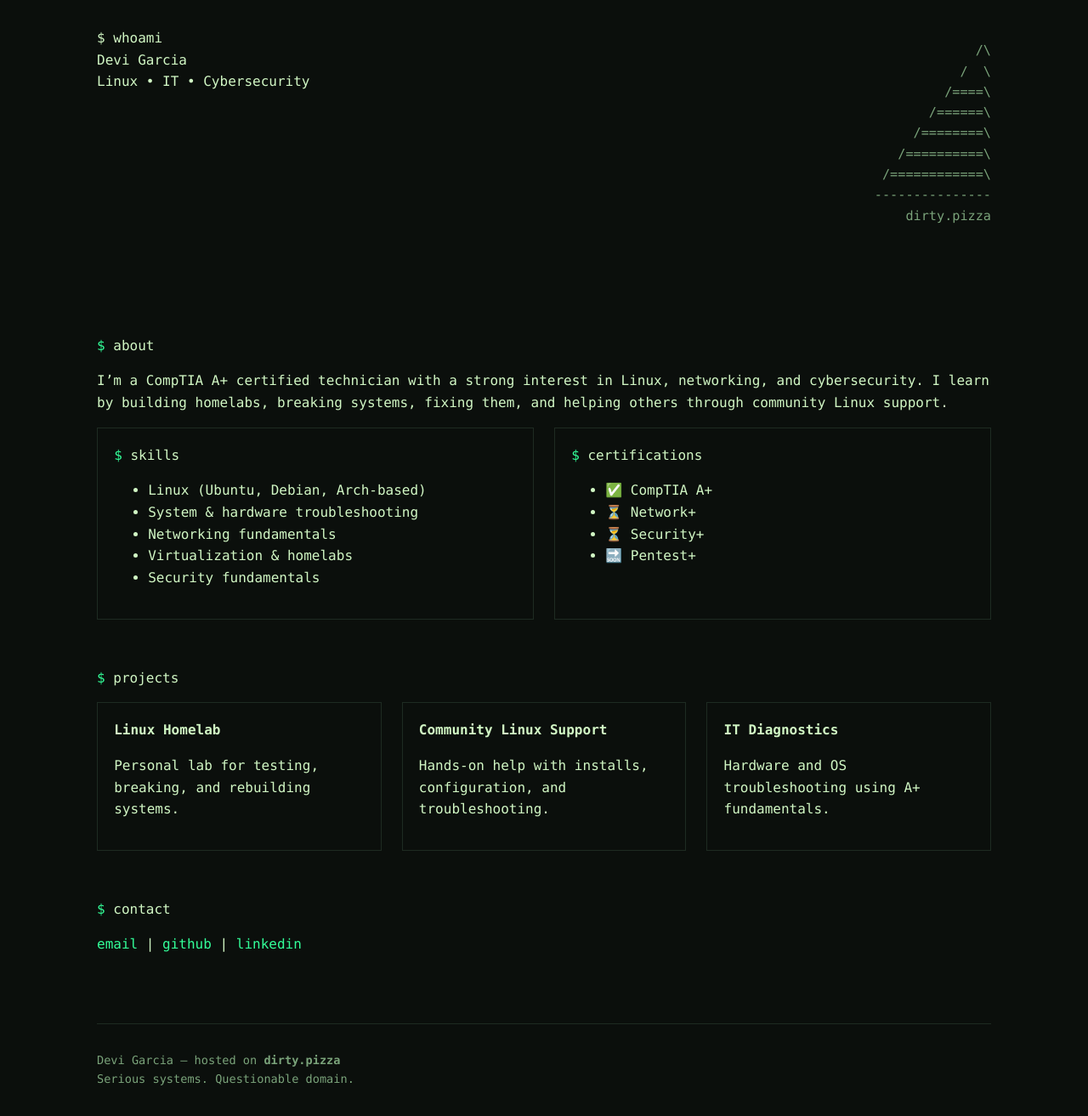
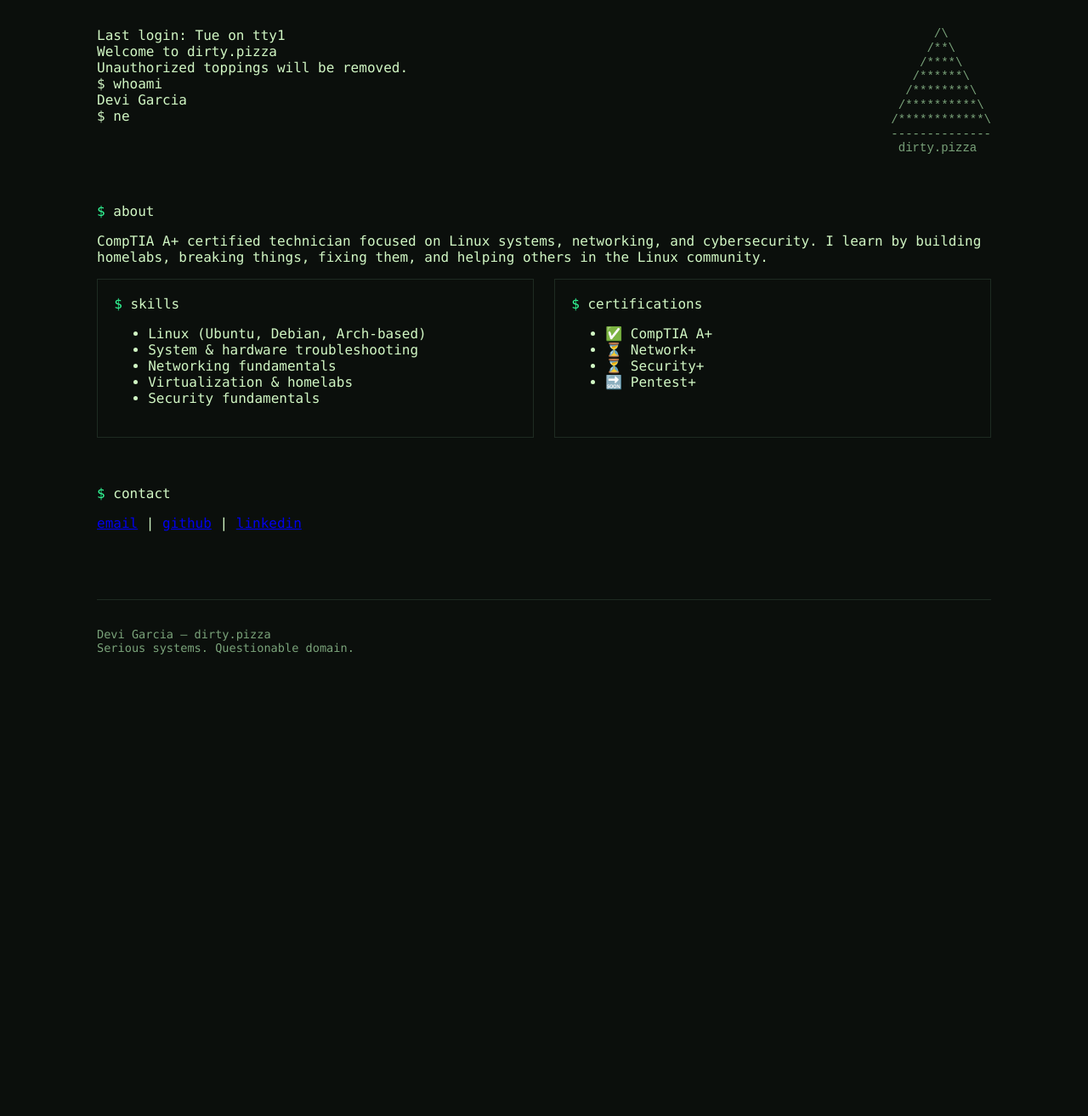
Before and after one commit to Deoxizn/deoxizn.github.io, a Jekyll site: the page index.html, which Jekyll copies as it is, in a window 1280 px wide. Shown: the whole page at 85% size. Built offline with Jekyll 4.4.1, drawn with Linux system fonts in a browser that asks for light colours; after the commit the page ends 900 px from its top, so only the background shows below that.

Commit message:
v4 with fixes

```diff
--- a/index.html
+++ b/index.html
@@ -11,7 +11,6 @@
                 --text: #d1f7c4;
                 --muted: #7aa37a;
                 --accent: #33ff99;
-                --border: #1e2b22;
             }
 
             * {
@@ -24,16 +23,6 @@
                 color: var(--text);
                 font-family:
                     ui-monospace, SFMono-Regular, Menlo, Consolas, monospace;
-                line-height: 1.6;
-            }
-
-            a {
-                color: var(--accent);
-                text-decoration: none;
-            }
-
-            a:hover {
-                text-decoration: underline;
             }
 
             .container {
@@ -42,15 +31,14 @@
                 padding: 2rem 1.5rem;
             }
 
-            /* HEADER */
             header {
                 display: grid;
                 grid-template-columns: 1fr auto;
                 gap: 2rem;
                 align-items: start;
-                margin-bottom: 4rem;
             }
 
+            /* TERMINAL */
             .terminal-line {
                 white-space: pre-wrap;
             }
@@ -62,9 +50,10 @@
             .cursor {
                 display: inline-block;
                 width: 10px;
+                height: 1em;
                 background: var(--accent);
-                margin-left: 2px;
                 animation: blink 1s steps(1) infinite;
+                margin-left: 4px;
             }
 
             @keyframes blink {
@@ -73,38 +62,18 @@
                 }
             }
 
-            h1 {
-                font-size: 1.8rem;
-                margin: 0.5rem 0 0;
+            /* ASCII */
+            .ascii-wrapper {
+                display: block;
             }
 
-            h2 {
-                font-size: 1rem;
-                font-weight: normal;
+            .ascii {
+                font-size: 14px;
+                line-height: 1.2;
+                white-space: pre;
+                margin: 0;
+                padding: 0;
                 color: var(--muted);
-                margin: 0.2rem 0 1.5rem;
-            }
-
-            .tagline {
-                max-width: 600px;
-                margin-top: 1.2rem;
-            }
-
-            .links {
-                margin-top: 1.5rem;
-            }
-
-            .links a {
-                margin-right: 1.2rem;
-            }
-
-            /* ASCII PIZZA */
-            .ascii {
-                color: var(--muted);
-                font-family:
-                    ui-monospace, SFMono-Regular, Menlo, Consolas, monospace;
-                font-size: 0.95rem;
-                text-align: right;
             }
 
             /* SECTIONS */
@@ -125,14 +94,14 @@
             }
 
             .box {
-                border: 1px solid var(--border);
+                border: 1px solid #1e2b22;
                 padding: 1.2rem;
             }
 
             footer {
                 margin-top: 5rem;
                 padding-top: 2rem;
-                border-top: 1px solid var(--border);
+                border-top: 1px solid #1e2b22;
                 color: var(--muted);
                 font-size: 0.85rem;
             }
@@ -142,8 +111,7 @@
                 header {
                     grid-template-columns: 1fr;
                 }
-                .ascii {
-                    text-align: left;
+                .ascii-wrapper {
                     margin-top: 2rem;
                 }
             }
@@ -152,36 +120,35 @@
 
     <body>
         <div class="container">
-            <!-- HEADER -->
             <header>
                 <div id="terminal"></div>
 
-                <pre class="ascii">
-                    /\
-                   /  \
-                  /====\
-                 /======\
-                /========\
-               /==========\
-              /============\
-             ---------------
-              dirty.pizza
-
-                </pre>
+                <div class="ascii-wrapper">
+                    <pre class="ascii">
+       /\
+      /**\
+     /****\
+    /******\
+   /********\
+  /**********\
+ /************\
+ --------------
+  dirty.pizza
+</pre
+                    >
+                </div>
             </header>
 
-            <!-- ABOUT -->
             <section>
                 <div class="section-title">about</div>
                 <p>
-                    I’m a CompTIA A+ certified technician with a strong interest
-                    in Linux, networking, and cybersecurity. I learn by building
-                    homelabs, breaking systems, fixing them, and helping others
-                    through community Linux support.
+                    CompTIA A+ certified technician focused on Linux systems,
+                    networking, and cybersecurity. I learn by building homelabs,
+                    breaking things, fixing them, and helping others in the
+                    Linux community.
                 </p>
             </section>
 
-            <!-- SKILLS / CERTS -->
             <section class="grid">
                 <div class="box">
                     <div class="section-title">skills</div>
@@ -205,37 +172,7 @@
                 </div>
             </section>
 
-            <!-- PROJECTS -->
-            <section id="projects">
-                <div class="section-title">projects</div>
-
-                <div class="grid">
-                    <div class="box">
-                        <strong>Linux Homelab</strong>
-                        <p>
-                            Personal lab for testing, breaking, and rebuilding
-                            systems.
-                        </p>
-                    </div>
-                    <div class="box">
-                        <strong>Community Linux Support</strong>
-                        <p>
-                            Hands-on help with installs, configuration, and
-                            troubleshooting.
-                        </p>
-                    </div>
-                    <div class="box">
-                        <strong>IT Diagnostics</strong>
-                        <p>
-                            Hardware and OS troubleshooting using A+
-                            fundamentals.
-                        </p>
-                    </div>
-                </div>
-            </section>
-
-            <!-- CONTACT -->
-            <section id="contact">
+            <section>
                 <div class="section-title">contact</div>
                 <p>
                     <a href="mailto:youremail@example.com">email</a> |
@@ -247,55 +184,59 @@
             </section>
 
             <footer>
-                Devi Garcia — hosted on <strong>dirty.pizza</strong><br />
+                Devi Garcia — dirty.pizza<br />
                 Serious systems. Questionable domain.
             </footer>
         </div>
 
-        <!-- TERMINAL SCRIPT -->
         <script>
             const terminal = document.getElementById("terminal");
 
-            const lines = [
+            const output = [
+                "Last login: Tue on tty1\n",
+                "Welcome to dirty.pizza",
+                "Unauthorized toppings will be removed.\n",
                 "$ whoami",
-                "Devi Garcia",
-                "Linux • IT • Cybersecurity",
-                "",
+                "Devi Garcia\n",
+                "$ neofetch",
+                "OS: Linux",
+                "Role: IT / Cybersecurity",
+                "Cert: CompTIA A+",
+                "Shell: bash",
+                "Domain: dirty.pizza\n",
                 "$ cat /etc/domain",
-                "dirty.pizza",
-                "",
-                "Messy homelabs. Clean configs.",
+                "dirty.pizza\n",
             ];
 
-            let lineIndex = 0;
-            let charIndex = 0;
+            let i = 0;
+            let j = 0;
 
-            function typeLine() {
-                if (lineIndex >= lines.length) {
+            function type() {
+                if (i >= output.length) {
                     terminal.innerHTML += '<span class="cursor"></span>';
                     return;
                 }
 
-                if (charIndex === 0) {
+                if (j === 0) {
                     terminal.innerHTML += '<div class="terminal-line"></div>';
                 }
 
-                const currentLine = lines[lineIndex];
+                const line = output[i];
                 const lineDiv = terminal.lastChild;
 
-                lineDiv.textContent += currentLine.charAt(charIndex);
-                charIndex++;
+                lineDiv.textContent += line.charAt(j);
+                j++;
 
-                if (charIndex === currentLine.length) {
-                    lineIndex++;
-                    charIndex = 0;
-                    setTimeout(typeLine, 400);
+                if (j === line.length) {
+                    i++;
+                    j = 0;
+                    setTimeout(type, 300);
                 } else {
-                    setTimeout(typeLine, 40);
+                    setTimeout(type, 30);
                 }
             }
 
-            typeLine();
+            type();
         </script>
     </body>
 </html>
```
